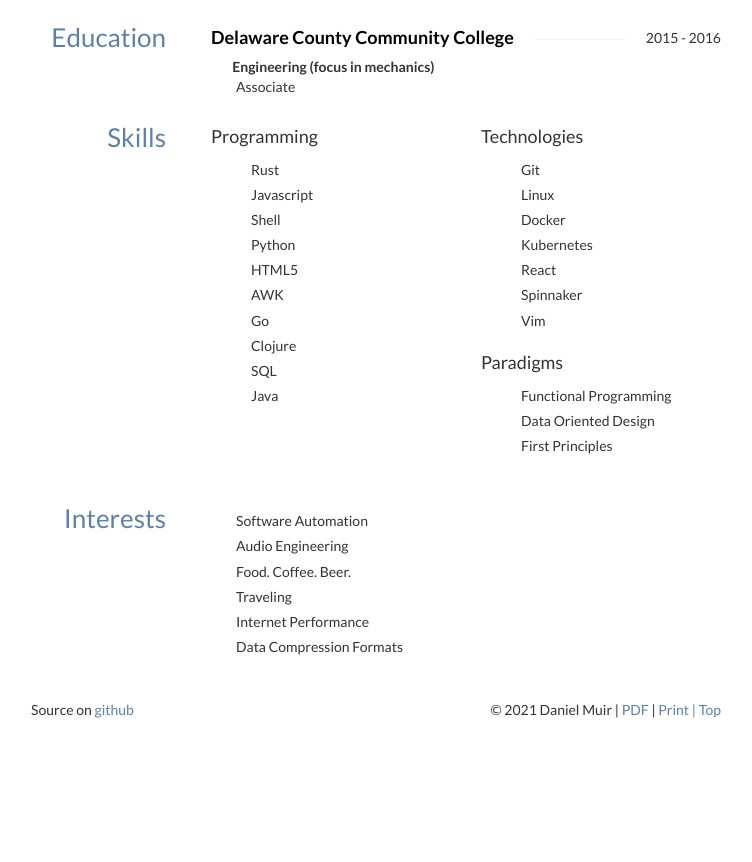
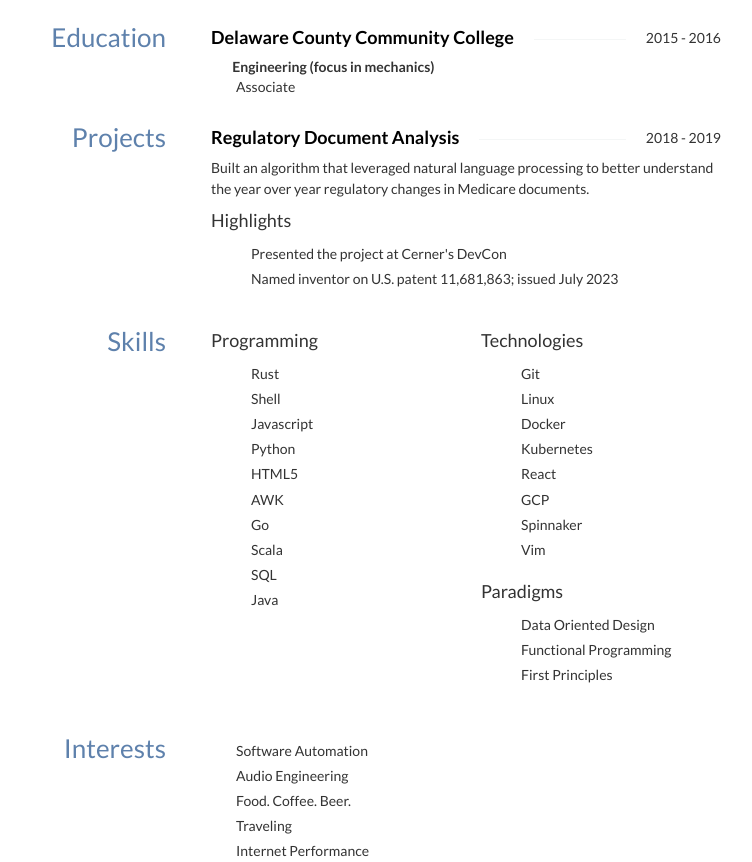
Before and after one commit to dmmuir/resume, a plain HTML site: page index.html in a window 1280 px wide. Shown: the part 1640-2502 px from the top of the page, without its empty margins (264-1016 px from the left). Before the commit the page ends 2440 px from the top, so only its background shows below. Drawn offline with nearby package versions, Linux system fonts and the light colour scheme; some icons are missing.

Commit message:
Add project and update

```diff
--- a/index.html
+++ b/index.html
@@ -11,27 +11,31 @@
 	<link rel="stylesheet" href="https://cdnjs.cloudflare.com/ajax/libs/octicons/2.0.2/octicons.min.css">
 
 	<style type="text/css">
-	@import url(
-https://fonts.googleapis.com/css?family=Lato:400,700
+	@import url(https://fonts.googleapis.com/css?family=Lato:400,700
 );
+
 body {
 	background: #fff;
 	font-family: Lato, sans-serif;
 	margin: 0 0 80px;
 }
+
 a {
 	color: #5e81ac;
 }
+
 a:focus,
 a:hover {
 	color: #88c0d0;
 	text-decoration: none;
 }
+
 p {
 	line-height: 1.5;
 	margin: 0;
 }
-p + p {
+
+p+p {
 	margin-top: 10px;
 }
 
@@ -41,13 +45,16 @@ h3,
 h4 {
 	margin-top: 0
 }
+
 section {
 	margin-top: 30px;
 }
+
 li {
 	line-height: 1.8;
 	list-style: none;
 }
+
 li:before {
 	content: "\f052";
 	float: left;
@@ -57,79 +64,98 @@ li:before {
 	opacity: .1;
 	position: absolute;
 }
+
 blockquote {
 	border-left: 5px solid #e7e9ec;
 	font-size: 14px;
 }
+
 em {
 	color: #95a5a6;
 	font-weight: normal;
 	font-style: normal;
 }
+
 h4 span:first-child {
 	color: #000;
 	font-weight: bold;
 }
+
 .container {
 	max-width: 750px;
 	padding: 0 30px;
 }
+
 .col-sm-6 {
 	margin-bottom: 10px;
 }
+
 .col-sm-12 h4 {
 	margin-top: 12px;
 }
-.col-sm-12 + .col-sm-12 {
+
+.col-sm-12+.col-sm-12 {
 	margin-top: 30px;
 }
+
 #header {
 	background: #f4f6f6;
 	padding: 50px 0;
 	margin-bottom: 30px;
 }
+
 #header h2 {
 	color: #81a1c1;
 	font-size: 24px;
 }
+
 #content h3 {
 	color: #5e81ac;
 	font-size: 26px;
 	margin-top: -4px;
 }
+
 #content aside {
 	text-align: right;
 	padding-right: 30px;
 }
+
 #profiles .network {
 	text-transform: capitalize;
 }
+
 #work .position,
 #work .industry,
 #volunteer .position {
 	font-weight: bold;
 	margin-bottom: 8px;
 }
+
 #work .summary,
 #work .industry,
 #volunteer .summary {
 	padding-bottom: 5px;
 }
+
 #education .area {
 	font-weight: bold;
 }
+
 #education .area:before {
 	content: "\f0d7";
 	font: 16px Octicons;
 	margin-right: 6px;
 }
+
 #education .studyType {
 	margin-left: 25px;
 }
+
 #awards .summary,
 #publications .summary {
 	margin-top: 8px;
 }
+
 #publications .website a:before {
 	content: attr(href);
 }
@@ -150,56 +176,70 @@ h4 span:first-child {
 		margin-bottom: -2px;
 		position: relative;
 	}
+
 	.strike-through span,
 	.strike-through a {
 		background: #fff;
 		position: absolute;
 	}
+
 	.strike-through span:first-child {
 		padding-right: 20px;
 		margin-top: -12px;
 	}
-	.strike-through span + span {
+
+	.strike-through span+span {
 		font-size: 14px;
 		margin-top: -10px;
 		padding-left: 20px;
 		right: 0;
 	}
 }
+
 @media (max-width: 768px) {
 	.col-sm-6:last-child {
 		margin-bottom: 0px;
 	}
+
 	#content aside {
 		margin-bottom: 20px;
 		padding-right: 0;
 		text-align: left;
 	}
+
 	#publications .website a:before {
 		content: "View publication";
 	}
 }
+
 @media (max-width: 480px) {
 	h1 {
 		font-size: 26px;
 	}
+
 	.date {
 		font-size: 14px;
 		margin-bottom: 5px;
 	}
+
 	.strike-through span:first-child {
 		margin-bottom: 7px;
 	}
+
 	.strike-through span {
 		display: inline;
 	}
+
 	#header {
 		margin-bottom: 10px;
 		padding: 40px 0;
 	}
-	#actions, .mobile-exclude {
+
+	#actions,
+	.mobile-exclude {
 		display: none;
 	}
+
 	.position span {
 		font-size: 13px;
 	}
@@ -210,7 +250,7 @@ h4 span:first-child {
 		padding-bottom: 5px;
 		margin-bottom: 0px;
 		display: flex;
-		flex-direction:column-reverse;
+		flex-direction: column-reverse;
 	}
 
 	#about,
@@ -218,23 +258,32 @@ h4 span:first-child {
 	#volunteer,
 	#profiles,
 	#contact aside,
-	#work div .col-sm-12:last-child, /* This is the last work item */
+	#work div .col-sm-12:last-child,
+	/* This is the last work item */
 	#footer {
 		display: none;
+	}
+
+	#project {
+		padding-top: 20px;
+		page-break-before: always;
 	}
 
 	h1 {
 		font-size: 20px;
 	}
 
-	#header h2, #skills h4 {
+	#header h2,
+	#skills h4 {
 		font-size: 10pt;
 	}
 
 	#content h3 {
 		font-size: 13pt;
 	}
-	#work h4, #education h4{
+
+	#work h4,
+	#education h4 {
 		font-size: 12pt;
 	}
 
@@ -242,7 +291,8 @@ h4 span:first-child {
 		font-size: 8pt !important;
 	}
 
-	#contact div .row, #skills .row {
+	#contact div .row,
+	#skills .row {
 		display: flex;
 		justify-items: center;
 	}
@@ -262,7 +312,6 @@ h4 span:first-child {
 		display: inline;
 	}
 }
-
 	</style>
 
 	</head>
@@ -318,7 +367,7 @@ h4 span:first-child {
 			<h3>About</h3>
 		</aside>
 		<div class="col-sm-9">
-			<p>Software Engineer, passionate about simplifying systems. 10 years of experience in engineering.</p>
+			<p>Software Engineer, passionate about simplifying systems. 12 years of experience in engineering.</p>
 		</div>
 	</section>
 	<section id="profiles" class="row">
@@ -360,15 +409,15 @@ h4 span:first-child {
 			<div class="col-sm-12">
 				<h4 class="strike-through">
 					<span>The Home Depot</span>
-					<span class="date pull-right">10 mos</span>
+					<span class="date pull-right">1 yrs 10 mos</span>
 				</h4>
 				<div class="industry">
-					<span>Home Improvement Retail</span>
+					<span>Home Improvement Retailer</span>
 				</div>
 				<h4>Highlights</h4>
 				<ul class="highlights">
 					<li class="bullet">Integrate ad tech with search to increase monitization of user traffic (not user data)</li>
-					<li class="bullet">Built React component for sponsored products in the search result grid</li>
+					<li class="bullet">Design and architect sponsored product promotion and placement</li>
 					<li class="bullet">Proposed and mentored team members on use of a UAT automated testing framework across the Madtech organization</li>
 				</ul>
 				<div class="position">
@@ -535,6 +584,33 @@ h4 span:first-child {
 
 
 
+		<section id="project" class="row">
+			<aside class="col-sm-3">
+				<h3>Projects</h3>
+			</aside>
+			<div class="col-sm-9">
+				<div class="row">
+				<div class="col-sm-12">
+					<h4 class="strike-through">
+						<span>Regulatory Document Analysis</span>
+						<span class="date pull-right">2018 - 2019</span>
+					</h4>
+					<div class="summary">
+						<p>Built an algorithm that leveraged natural language processing to better understand the year over year regulatory changes in Medicare documents.</p>
+					</div>
+					<div class="project-highlights">
+						<h4>Highlights</h4>
+						<ul class="highlights">
+							<li>Presented the project at Cerner&#x27;s DevCon</li>
+							<li>Named inventor on U.S. patent 11,681,863; issued July 2023</li>
+						</ul>
+					</div>
+				</div>
+				</div>
+			</div>
+		</section>
+
+
 	<section id="skills" class="row">
 		<aside class="col-sm-3">
 			<h3>Skills</h3>
@@ -547,13 +623,13 @@ h4 span:first-child {
 				</div>
 				<ul class="keywords">
 					<li>Rust</li>
+					<li>Shell</li>
 					<li>Javascript</li>
-					<li>Shell</li>
 					<li>Python</li>
 					<li>HTML5</li>
 					<li>AWK</li>
 					<li>Go</li>
-					<li>Clojure</li>
+					<li>Scala</li>
 					<li>SQL</li>
 					<li>Java</li>
 				</ul>
@@ -568,6 +644,7 @@ h4 span:first-child {
 					<li>Docker</li>
 					<li>Kubernetes</li>
 					<li>React</li>
+					<li>GCP</li>
 					<li>Spinnaker</li>
 					<li>Vim</li>
 				</ul>
@@ -577,8 +654,8 @@ h4 span:first-child {
 					<h4>Paradigms</h4>
 				</div>
 				<ul class="keywords">
+					<li>Data Oriented Design</li>
 					<li>Functional Programming</li>
-					<li>Data Oriented Design</li>
 					<li>First Principles</li>
 				</ul>
 			</div>
```
Also changed, not shown: 1 other file.
